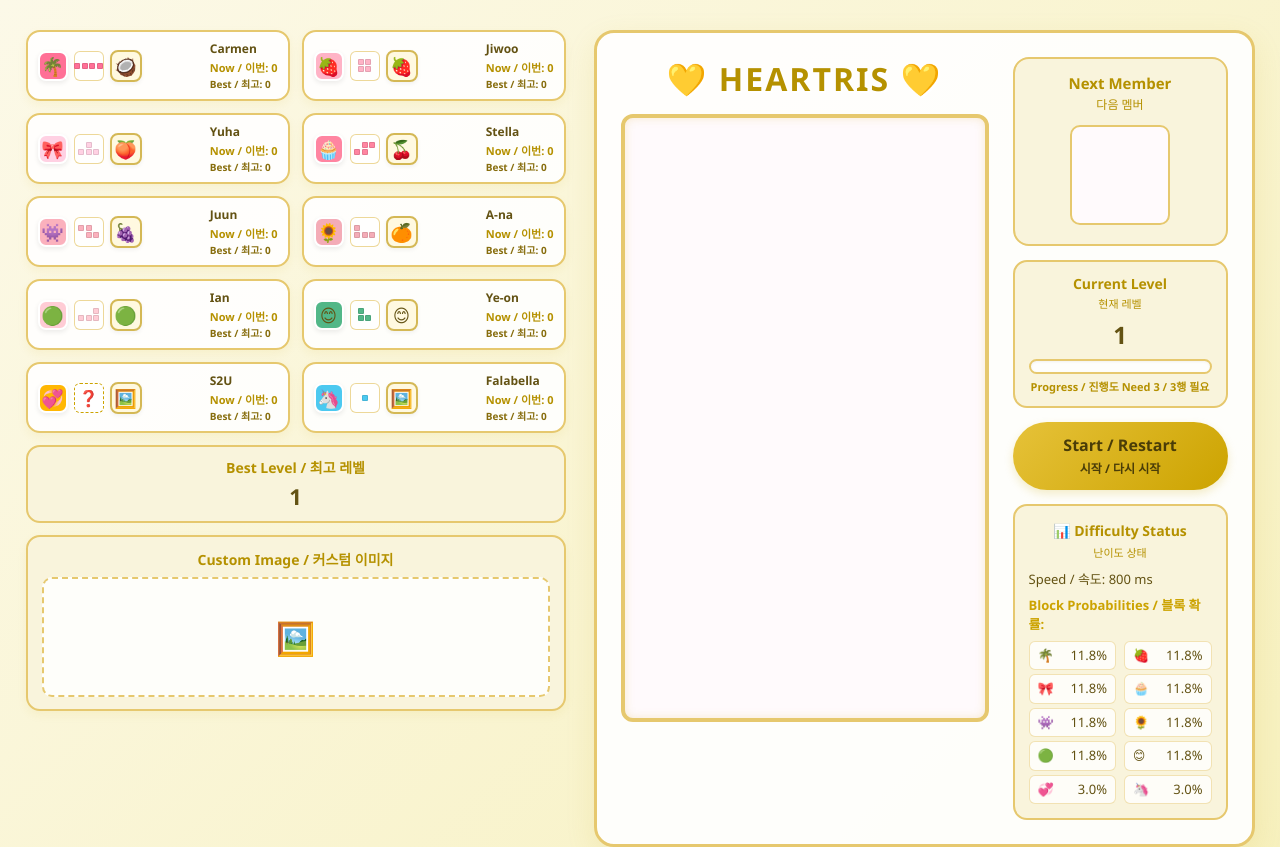
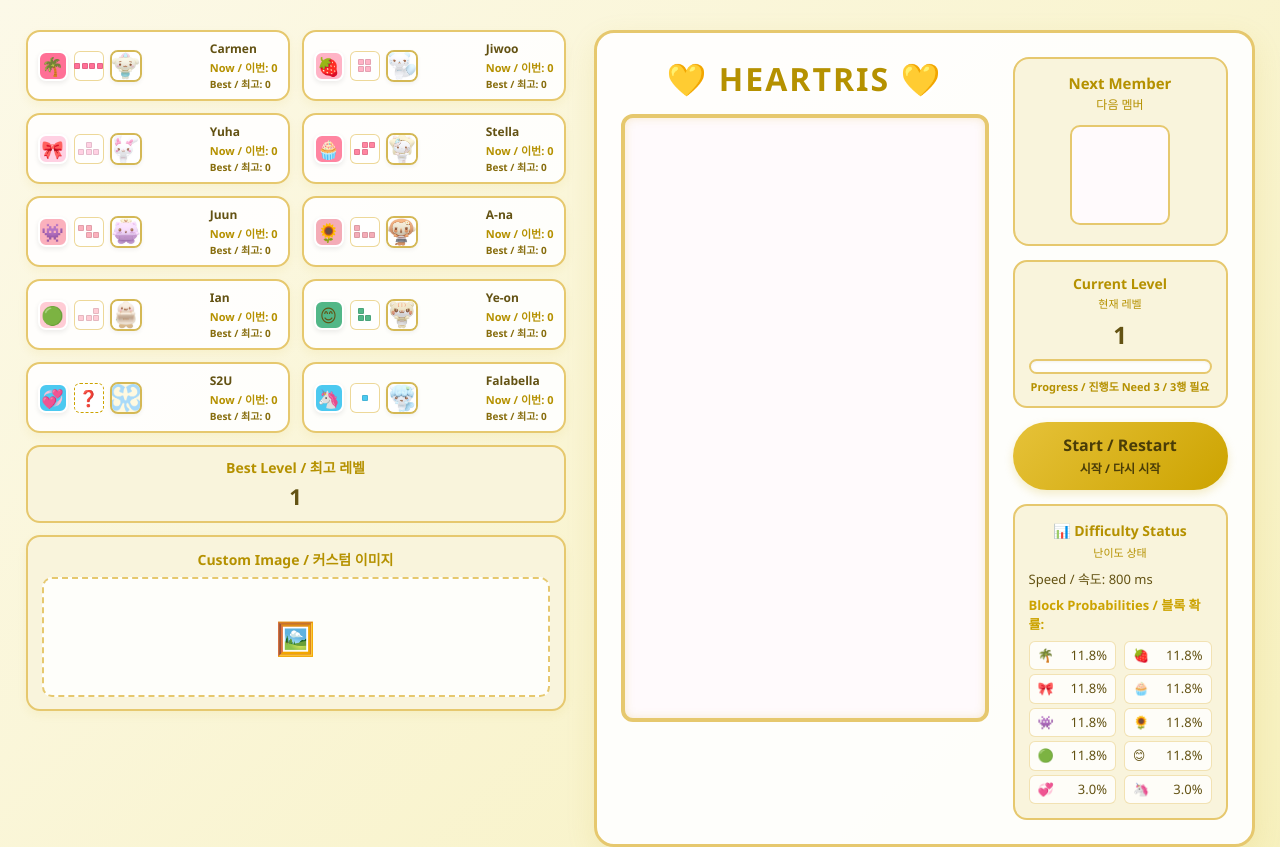
Before and after one commit to lonelycitypop/Heartris, a plain HTML site: page index.html in a window 1280 px wide. Shown: the top 847 px of the page. Drawn offline with Linux system fonts and the light colour scheme.

Commit message:
Add files via upload

```diff
--- a/index.html
+++ b/index.html
@@ -537,7 +537,7 @@
             width: 85%;
             padding: 10px;
             margin: 14px 0;
-            border: 2px solid var(--border-color);
+            border: 2.5px solid var(--border-color);
             border-radius: 8px;
             text-align: center;
             font-size: 16px;
@@ -657,22 +657,24 @@
             4: { name: 'Stella', emoji: '🧁', color: '#ff85a1' },
             5: { name: 'Juun',   emoji: '👾', color: '#fbb1bd' },
             6: { name: 'A-na',   emoji: '🌻', color: '#f4acb7' },
-            7: { name: 'Ian',    emoji: '🟢', color: '#ffccd5' }, /* 已將 Ian 改為絕對安全的 🟢 圓形表情符號，避免瀏覽器無法渲染 */
+            7: { name: 'Ian',    emoji: '🟢', color: '#ffccd5' },
             8: { name: 'Ye-on',  emoji: '😊', color: '#52b788' },
-            9: { name: 'S2U',    emoji: '💞', color: '#ffb703' },
+            9: { name: 'S2U',    emoji: '💞', color: '#4cc9f0' },
             10:{ name: 'Falabella', emoji: '🦄', color: '#4cc9f0' }
         };
 
-        /* 1到8號對應成員代表水果與印象圖示 */
+        /* 1到10號已對應 GitHub images 資料夾內的圖片檔名 */
         const MEMBER_PLACEHOLDER_EMOJIS = {
-            1: '🥥', // Carmen
-            2: '🍓', // Jiwoo
-            3: '🍑', // Yuha
-            4: '🍒', // Stella
-            5: '🍇', // Juun
-            6: '🍊', // A-na
-            7: '🟢', // Ian (已改為安全圖示)
-            8: '😊'  // Ye-on
+            1: '<img src="images/Emojicarmen.jpg" alt="Carmen">',
+            2: '<img src="images/Emojijiwoo.jpg" alt="Jiwoo">',
+            3: '<img src="images/Emojiyuha.jpg" alt="Yuha">',
+            4: '<img src="images/Emojistella.jpg" alt="Stella">',
+            5: '<img src="images/Emojijuun.jpg" alt="Juun">',
+            6: '<img src="images/Emojia-na.jpg" alt="A-na">',
+            7: '<img src="images/Emojiian.jpg" alt="Ian">',
+            8: '<img src="images/Emojiye-on.jpg" alt="Ye-on">',
+            9: '<img src="images/Hearts2Hearts_logo.svg.jpg" alt="S2U">',
+            10: '<img src="images/Emojifalabella.jpg" alt="Falabella">'
         };
 
         const TETROMINOS = {
```
